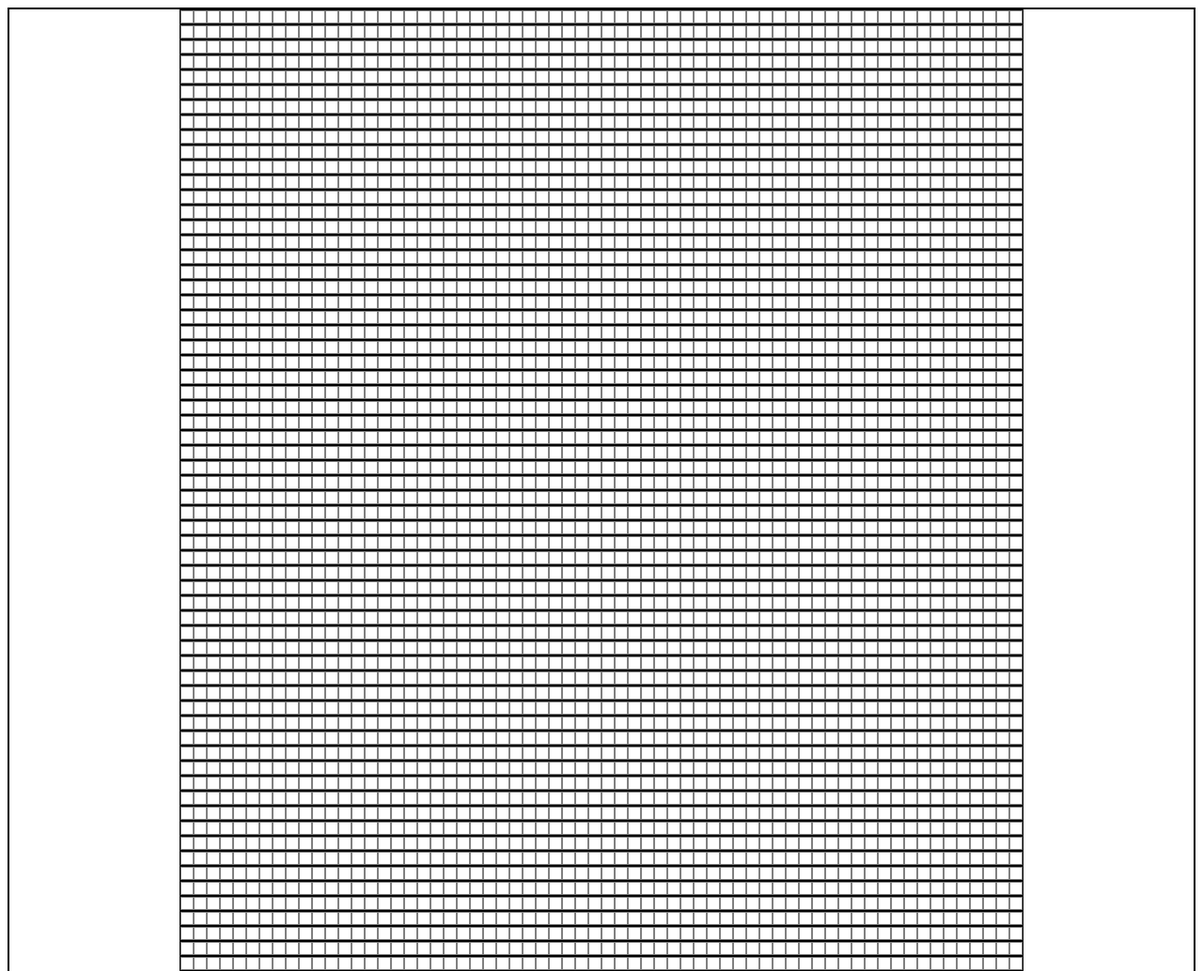
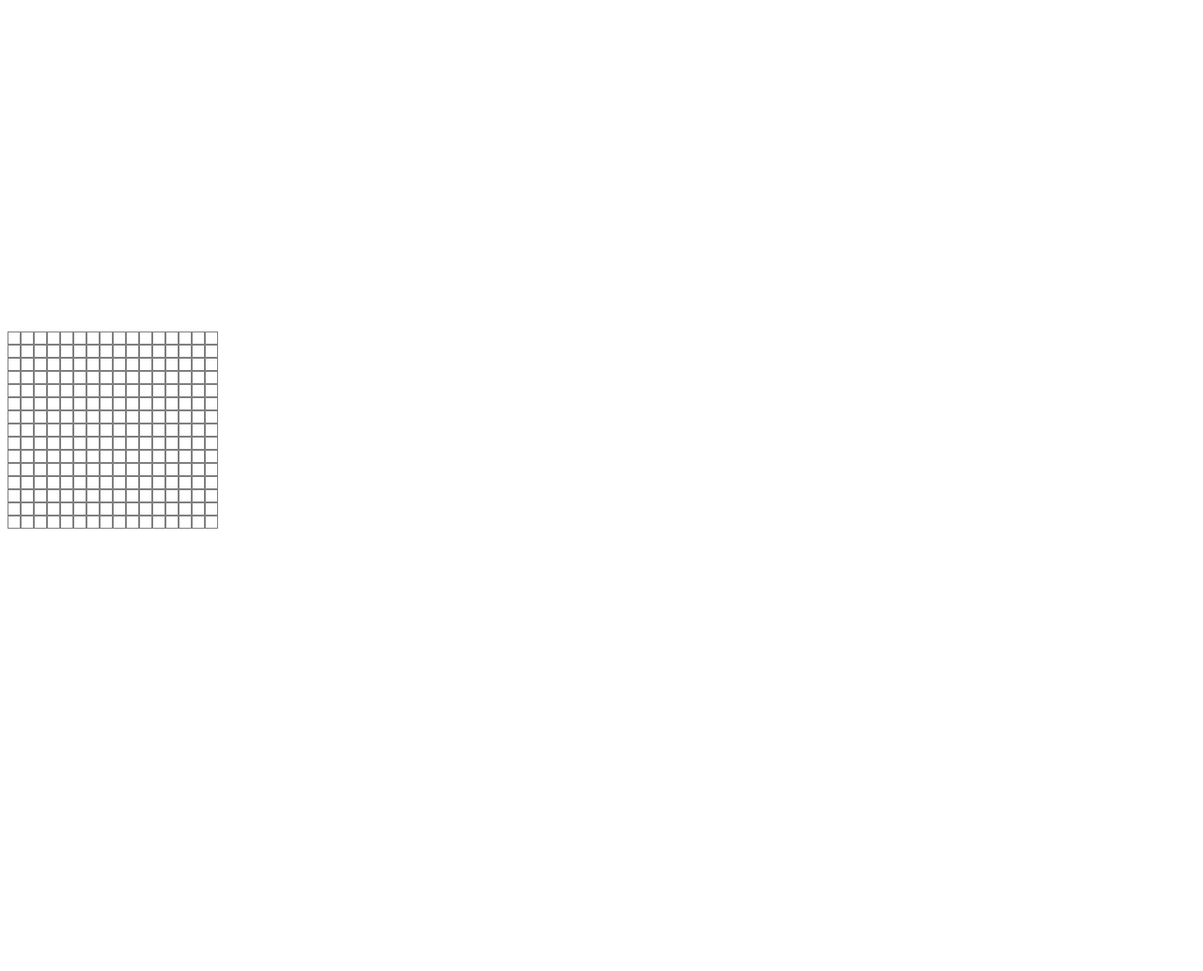
Before and after one commit to ChickPhilA/odin-etch-a-sketch, a plain HTML site: page index.html in a window 1280 px wide. Shown: the top 1034 px of the page at 94% size. After the commit the page ends 916 px from the top, so only its background shows below. Drawn offline with Linux system fonts and the light colour scheme.

Commit message:
made a 16x16 grid instead and removed the border that surrounded each row

```diff
--- a/script.js
+++ b/script.js
@@ -1,11 +1,11 @@
 let container = document.querySelector('.container')
 
-for(let i = 0; i < 64; i++) {
+for(let i = 1; i < 16; i++) {
     let row = document.createElement('div')
     row.classList.add('row')
     container.appendChild(row)
 
-    for(let j = 1; j <= 64; j++) {
+    for(let j = 1; j <= 16; j++) {
         let square = document.createElement('div')
         square.classList.add('square')
         row.appendChild(square)
--- a/style.css
+++ b/style.css
@@ -1,19 +1,17 @@
 .container {
     display: flex;
     justify-content: center;
+    flex-direction: column;
+    flex-wrap: wrap;
 
-    margin: auto;
-    border: 2px solid black;
-
-
-    flex-wrap: wrap;
+    width: 900px;
+    height: 900px;
 }
 
 /* Rows are contained within the container. */
 .row {
     display: flex;
     flex-direction: row;
-    border: 1px solid black;
 }
 
 
```
